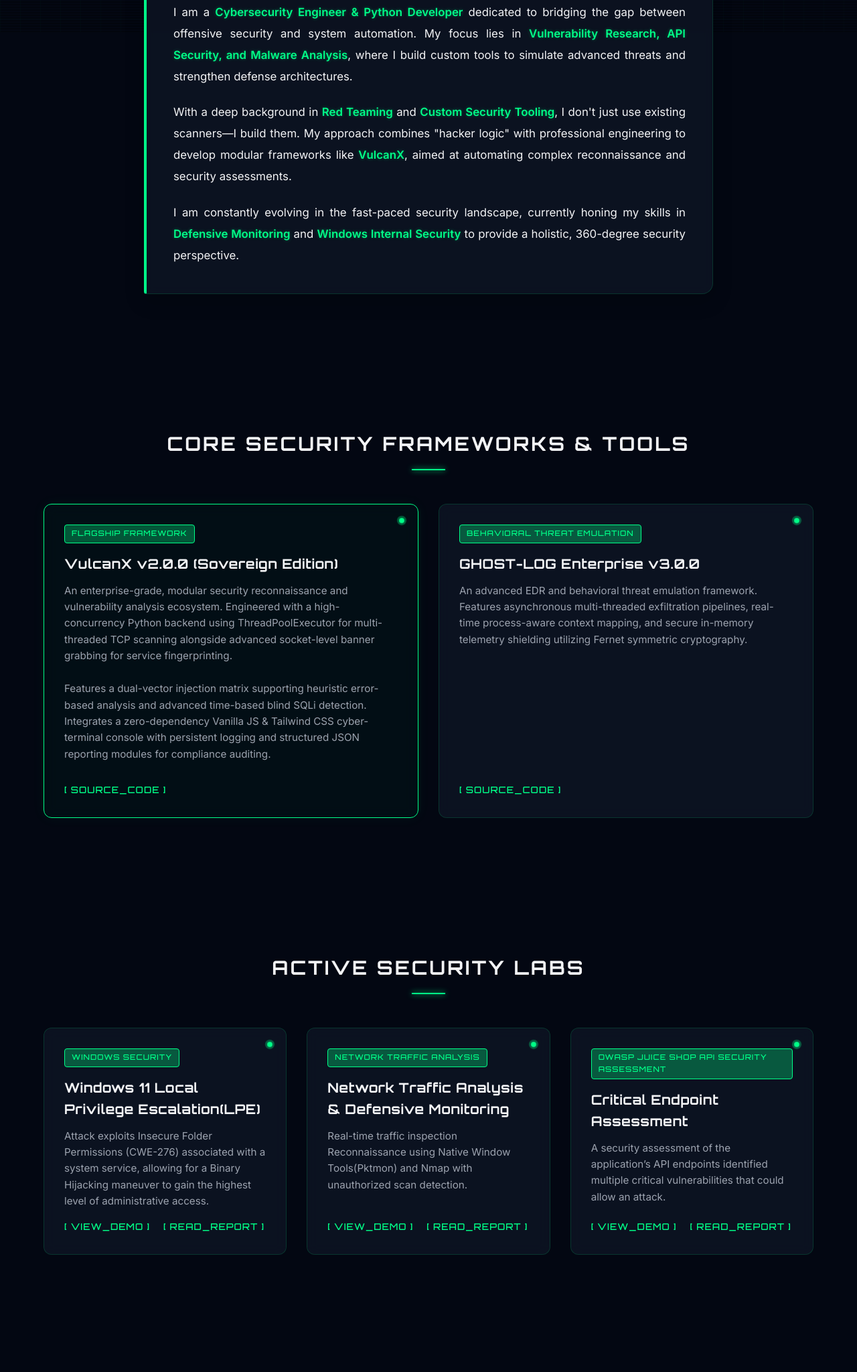
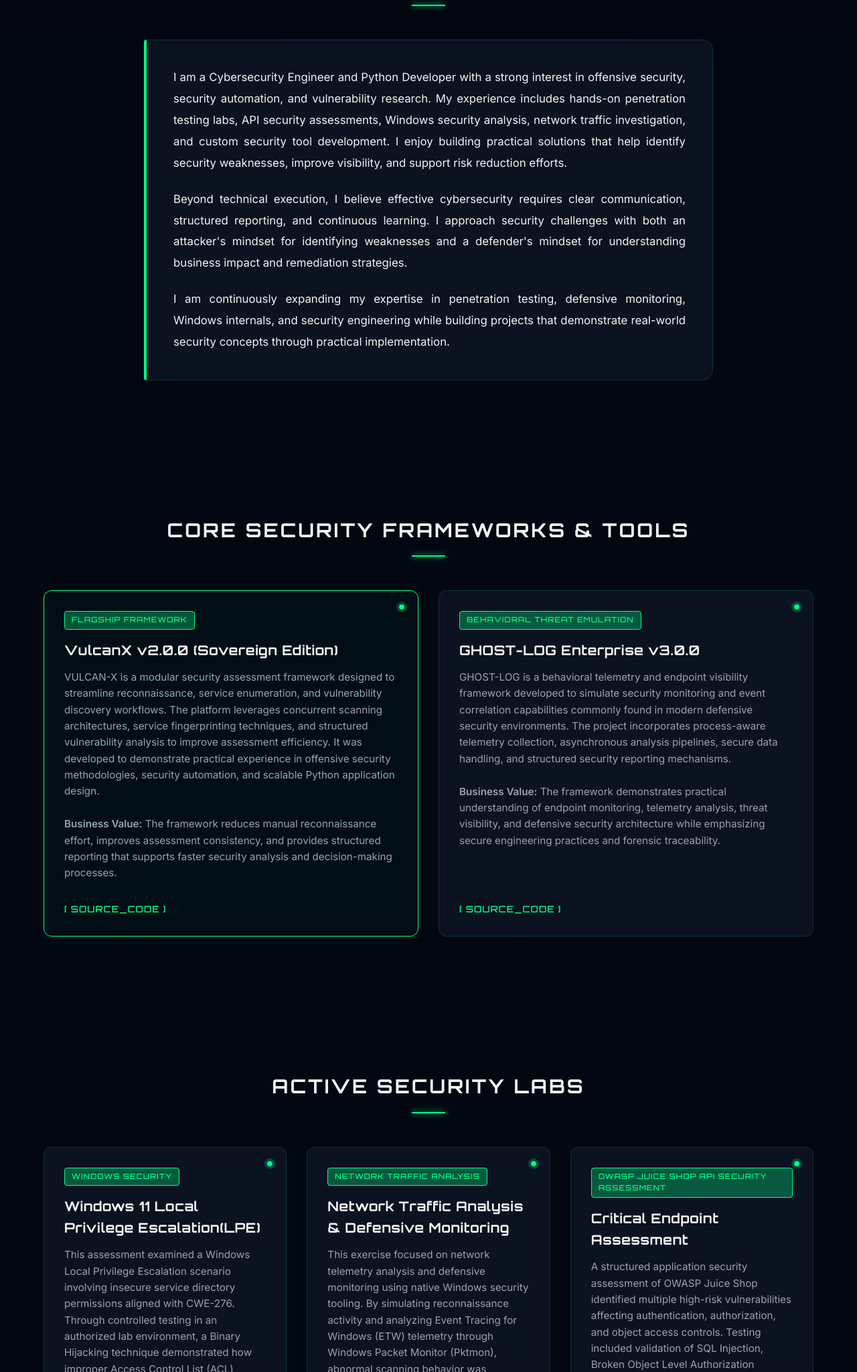
Before and after one commit to moe1112025/Portfolio, a plain HTML site: page index.html in a window 1280 px wide. Shown: the part 752-2800 px from the top of the page at 67% size. Drawn offline with Linux system fonts and the light colour scheme.

Commit message:
Update index.html

```diff
--- a/index.html
+++ b/index.html
@@ -5,7 +5,7 @@
     <meta name="viewport" content="width=device-width, initial-scale=1.0">
     <title>Moe Htet | Offensive Security</title>
     <link href="https://fonts.googleapis.com/css2?family=Inter:wght@300;400;600&family=Orbitron:wght@500;700&display=swap" rel="stylesheet">
-      <link rel="stylesheet" href="style.css">
+    <link rel="stylesheet" href="style.css">
 </head>
 <body>
 
@@ -22,8 +22,8 @@
 </nav>
 
 <header class="hero">
-    <h1 class="glitch" data-text="Offensive Security Engineer">Offensive Security Engineer</h1>
-    <p>API Security • Automation • Vulnerability Research</p>
+    <h1 class="glitch" data-text="Cybersecurity Engineer & Offensive Security Practitioner">Cybersecurity Engineer & Offensive Security Practitioner</h1>
+    <p>Penetration Testing • Security Automation • API Security • Vulnerability Research</p>
 </header>
 
 <section id="about" class="reveal">
@@ -31,13 +31,13 @@
         <h2>About Me</h2>
         <div class="about-content">
             <p class="bio-text">
-                I am a <strong>Cybersecurity Engineer & Python Developer</strong> dedicated to bridging the gap between offensive security and system automation. My focus lies in <strong>Vulnerability Research, API Security, and Malware Analysis</strong>, where I build custom tools to simulate advanced threats and strengthen defense architectures.
+                I am a Cybersecurity Engineer and Python Developer with a strong interest in offensive security, security automation, and vulnerability research. My experience includes hands-on penetration testing labs, API security assessments, Windows security analysis, network traffic investigation, and custom security tool development. I enjoy building practical solutions that help identify security weaknesses, improve visibility, and support risk reduction efforts.
             </p>
             <p class="bio-text">
-                With a deep background in <strong>Red Teaming</strong> and <strong>Custom Security Tooling</strong>, I don't just use existing scanners—I build them. My approach combines "hacker logic" with professional engineering to develop modular frameworks like <strong>VulcanX</strong>, aimed at automating complex reconnaissance and security assessments.
+                Beyond technical execution, I believe effective cybersecurity requires clear communication, structured reporting, and continuous learning. I approach security challenges with both an attacker's mindset for identifying weaknesses and a defender's mindset for understanding business impact and remediation strategies.
             </p>
             <p class="bio-text">
-                I am constantly evolving in the fast-paced security landscape, currently honing my skills in <strong>Defensive Monitoring</strong> and <strong>Windows Internal Security</strong> to provide a holistic, 360-degree security perspective.
+                I am continuously expanding my expertise in penetration testing, defensive monitoring, Windows internals, and security engineering while building projects that demonstrate real-world security concepts through practical implementation.
             </p>
         </div>
     </div>
@@ -51,8 +51,8 @@
             <div class="status-dot"></div>
             <div class="tag">Flagship Framework</div>
             <h3>VulcanX v2.0.0 (Sovereign Edition)</h3>
-            <p>An enterprise-grade, modular security reconnaissance and vulnerability analysis ecosystem. Engineered with a high-concurrency Python backend using ThreadPoolExecutor for multi-threaded TCP scanning alongside advanced socket-level banner grabbing for service fingerprinting.</p>
-            <p style="margin-top: 10px;">Features a dual-vector injection matrix supporting heuristic error-based analysis and advanced time-based blind SQLi detection. Integrates a zero-dependency Vanilla JS & Tailwind CSS cyber-terminal console with persistent logging and structured JSON reporting modules for compliance auditing.</p>
+            <p>VULCAN-X is a modular security assessment framework designed to streamline reconnaissance, service enumeration, and vulnerability discovery workflows. The platform leverages concurrent scanning architectures, service fingerprinting techniques, and structured vulnerability analysis to improve assessment efficiency. It was developed to demonstrate practical experience in offensive security methodologies, security automation, and scalable Python application design.</p>
+            <p style="margin-top: 10px;"><strong>Business Value:</strong> The framework reduces manual reconnaissance effort, improves assessment consistency, and provides structured reporting that supports faster security analysis and decision-making processes.</p>
             <div class="card-links" style="margin-top: 15px;">
                 <a href="https://github.com/moe1112025/Vulcan-X.git" target="_blank" class="btn-link">[ SOURCE_CODE ]</a>
             </div>
@@ -62,7 +62,8 @@
             <div class="status-dot"></div>
             <div class="tag">Behavioral Threat Emulation</div>
             <h3>GHOST-LOG Enterprise v3.0.0</h3>
-            <p>An advanced EDR and behavioral threat emulation framework. Features asynchronous multi-threaded exfiltration pipelines, real-time process-aware context mapping, and secure in-memory telemetry shielding utilizing Fernet symmetric cryptography.</p>
+            <p>GHOST-LOG is a behavioral telemetry and endpoint visibility framework developed to simulate security monitoring and event correlation capabilities commonly found in modern defensive security environments. The project incorporates process-aware telemetry collection, asynchronous analysis pipelines, secure data handling, and structured security reporting mechanisms.</p>
+            <p style="margin-top: 10px;"><strong>Business Value:</strong> The framework demonstrates practical understanding of endpoint monitoring, telemetry analysis, threat visibility, and defensive security architecture while emphasizing secure engineering practices and forensic traceability.</p>
             <div class="card-links">
                 <a href="https://github.com/moe1112025/Malware-Analyst-Key-Logger-.git" target="_blank" class="btn-link">[ SOURCE_CODE ]</a>
             </div>
@@ -75,11 +76,12 @@
     <h2>Active Security Labs</h2>
     <div class="grid">
 
-          <div class="card">
+        <div class="card">
             <div class="status-dot"></div>
             <div class="tag">Windows Security</div>
             <h3>Windows 11 Local Privilege Escalation(LPE)</h3>
-            <p>Attack exploits Insecure Folder Permissions (CWE-276) associated with a system service, allowing for a Binary Hijacking maneuver to gain the highest level of administrative access.</p>
+            <p>This assessment examined a Windows Local Privilege Escalation scenario involving insecure service directory permissions aligned with CWE-276. Through controlled testing in an authorized lab environment, a Binary Hijacking technique demonstrated how improper Access Control List (ACL) configurations can allow privilege boundary violations and lead to SYSTEM-level code execution.</p>
+            <p style="margin-top: 10px;"><strong>Business Value:</strong> This lab highlights the importance of Principle of Least Privilege (PoLP), Access Control auditing, File Integrity Monitoring (FIM), and secure service path management in enterprise environments.</p>
             <div class="card-links">
                 <a href="https://drive.google.com/file/d/15mmvyUSVfplP2dtKTMwwm52__Tjcgngu/view?usp=drive_link" target="_blank">[ VIEW_DEMO ]</a>
                 <a href="https://drive.google.com/file/d/1bqdGl-xNYIPpD2EcokgD5G8lN4Z_xinM/view?usp=drive_link" target="_blank">[ READ_REPORT ]</a>
@@ -90,7 +92,8 @@
             <div class="status-dot"></div>
             <div class="tag">Network Traffic Analysis</div>
             <h3>Network Traffic Analysis & Defensive Monitoring</h3>
-            <p>Real-time traffic inspection Reconnaissance using Native Window Tools(Pktmon) and Nmap with unauthorized scan detection.</p>
+            <p>This exercise focused on network telemetry analysis and defensive monitoring using native Windows security tooling. By simulating reconnaissance activity and analyzing Event Tracing for Windows (ETW) telemetry through Windows Packet Monitor (Pktmon), abnormal scanning behavior was successfully identified and correlated with host-level security controls.</p>
+            <p style="margin-top: 10px;"><strong>Business Value:</strong> The assessment demonstrates how organizations can leverage built-in operating system telemetry to improve visibility, detect reconnaissance activity, reduce attack surface exposure, and strengthen defensive monitoring capabilities.</p>
             <div class="card-links">
                 <a href="https://drive.google.com/file/d/1DnB5QPM8x7PoG-Wb7sqUF664bAgPFfvj/view?usp=drive_link" target="_blank">[ VIEW_DEMO ]</a>
                 <a href="https://drive.google.com/file/d/1UGx_WnH817fhp2NKMZ95pt5HBbm8ArZ4/view?usp=drive_link" target="_blank">[ READ_REPORT ]</a>
@@ -101,7 +104,8 @@
             <div class="status-dot"></div>
             <div class="tag">OWASP Juice Shop API Security Assessment</div>
             <h3>Critical Endpoint Assessment</h3>
-            <p>A security assessment of the application’s API endpoints identified multiple critical vulnerabilities that could allow an attack.</p>
+            <p>A structured application security assessment of OWASP Juice Shop identified multiple high-risk vulnerabilities affecting authentication, authorization, and object access controls. Testing included validation of SQL Injection, Broken Object Level Authorization (BOLA), and Insecure Direct Object Reference (IDOR) scenarios, demonstrating how application logic flaws can expose sensitive customer information.</p>
+            <p style="margin-top: 10px;"><strong>Business Value:</strong> The assessment reinforces the importance of robust server-side authorization controls, secure identity management, and the adoption of indirect object references such as UUIDs to protect user data.</p>
             <div class="card-links">
                 <a href="https://drive.google.com/file/d/1419d3xMmaEBNFA--Tdlo-GrJt34fl0r1/view?usp=drive_link" target="_blank">[ VIEW_DEMO ]</a>
                 <a href="https://drive.google.com/file/d/1wQ1VqkFPOX3O8AzYP1DSJFrGo314pykW/view?usp=drive_link" target="_blank">[ READ_REPORT ]</a>
@@ -168,15 +172,15 @@
     </div>
 
     <div class="learning-bio">
-        <p class="terminal-text">> [STATUS]: Active Learner & Security Researcher</p>
-        <p>Expertise in rapid technical acquisition and high-level security architecture analysis.</p>
+        <p class="terminal-text">> [STATUS]: Cybersecurity Practitioner | Continuous Learner</p>
+        <p>Focused on practical penetration testing, security automation, vulnerability research, and defensive security analysis. Committed to continuous professional development through hands-on labs, security projects, technical reporting, and real-world security methodologies.</p>
     </div>
 </section>
 
 <section id="contact" class="reveal">
     <h2>Connect with Moe Htet</h2>
     <div class="contact-container">
-        <p class="contact-sub">Interested in collaboration or security consulting? Reach out via the channels below.</p>
+        <p class="contact-sub">Interested in discussing cybersecurity opportunities, penetration testing, security research, or professional collaboration? Feel free to connect through the channels below.</p>
 
         <div class="contact-grid">
             <a href="mailto:moehtetarkar259@gmail.com?subject=Security Project Inquiry&body=Hello Moe Htet," class="contact-btn email-btn">
```
